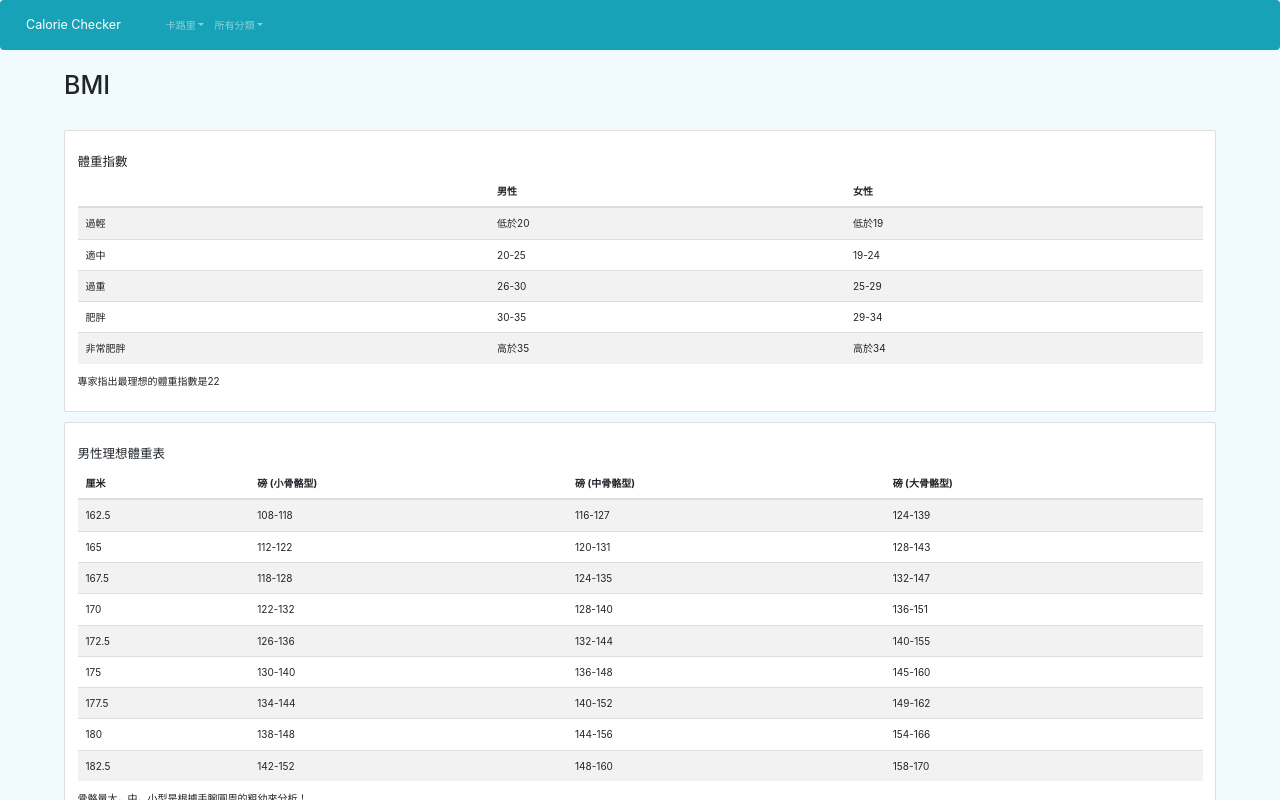
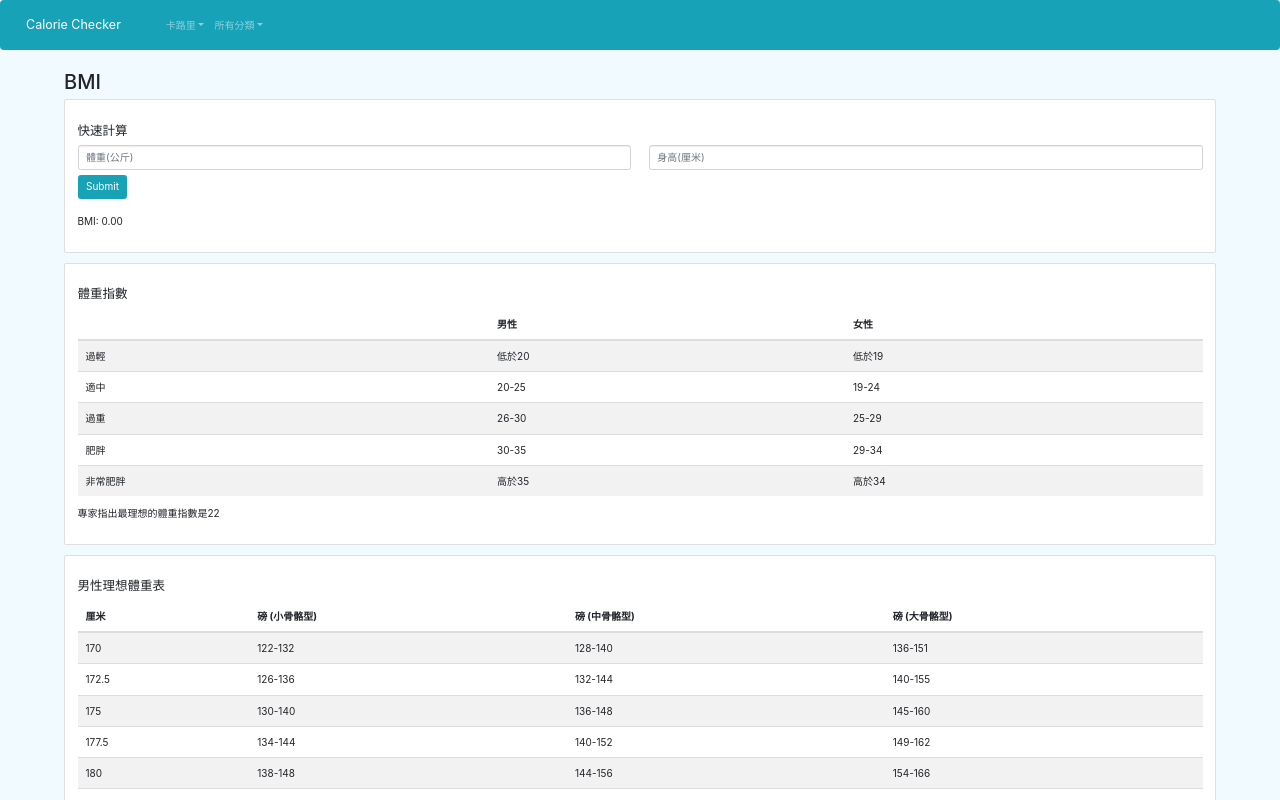
Before and after one commit to Louie-L/calorie-checker, a React (Create React App) app: page /bmi in a window 1280 px wide. Shown: the top 800 px of the page. Built offline with nearby package versions, Linux system fonts and the light colour scheme.

Commit message:
feat: add BMIForm

```diff
--- /dev/null
+++ b/src/components/calories/BMIForm.js
@@ -0,0 +1,52 @@
+import React from 'react';
+import { Row, Col, Form, Button } from 'react-bootstrap'
+
+class BMIForm extends React.Component {
+  state = {
+    weight: 0,
+    height: 0,
+    BMICalculated: 0,
+  };
+
+  handleWeightChange = (event) => {
+    this.setState({ weight: parseInt(event.target.value) });
+  };
+
+  handleHeightChange = (event) => {
+    this.setState({ height: parseInt(event.target.value) });
+  };
+
+  submitHandler = (event) => {
+    console.log(this.state)
+    event.preventDefault();
+
+    const weightEntered = this.state.weight;
+    const heightEntered = this.state.height;
+
+    const BMICalculated = weightEntered / heightEntered / heightEntered * 10000
+
+    this.setState({ BMICalculated: BMICalculated });
+  };
+
+  render() {
+    return (
+      <Form onSubmit={this.submitHandler}>
+        <Row className="mb-2">
+          <Col className="pr-1">
+            <Form.Control type="text" name="weight" required
+              onChange={this.handleWeightChange}
+              placeholder="體重(公斤)"/>
+          </Col>
+          <Col><Form.Control type="text" name="height" required
+            onChange={this.handleHeightChange}
+            placeholder="身高(厘米)"/>
+          </Col>
+        </Row>
+        <Button className="mb-4" variant="info" type="submit">Submit</Button>
+        <p>BMI: {parseFloat(this.state.BMICalculated).toFixed(2)}</p>
+      </Form>
+    );
+  }
+}
+
+export default BMIForm;
--- a/src/components/calories/CalorieCalculateForm.js
+++ b/src/components/calories/CalorieCalculateForm.js
@@ -16,23 +16,23 @@ class CalorieCalculateForm extends React.Component {
   };
 
   handleAgeChange = (event) => {
-    this.setState({ age: parseInt(event.target.value) });
+    this.setState({ age: parseFloat(event.target.value) });
   };
 
   handleWeightChange = (event) => {
-    this.setState({ weight: parseInt(event.target.value) });
+    this.setState({ weight: parseFloat(event.target.value) });
   };
 
   handleHeightChange = (event) => {
-    this.setState({ height: parseInt(event.target.value) });
+    this.setState({ height: parseFloat(event.target.value) });
   };
 
   handleActivityChange = (event) => {
-    this.setState({ activity: parseInt(event.target.value) });
+    this.setState({ activity: parseFloat(event.target.value) });
   };
 
   handleExerciseChange = (event) => {
-    this.setState({ exercise: parseInt(event.target.value) });
+    this.setState({ exercise: parseFloat(event.target.value) });
   };
 
   handleGoalChange = (event) => {
@@ -41,7 +41,6 @@ class CalorieCalculateForm extends React.Component {
 
 
   submitHandler = (event) => {
-    console.log(this.state)
     event.preventDefault();
 
     const ageEntered = this.state.age;
@@ -55,11 +54,11 @@ class CalorieCalculateForm extends React.Component {
     const PALCalculated = RMRCalculated * activityEntered
     const calorieNeeded = PALCalculated + exerciseEntered
     const calorieGoal = calorieNeeded * goalEntered
-
     this.setState({ RMRCalculated: RMRCalculated });
     this.setState({ PALCalculated: PALCalculated });
     this.setState({ calorieNeeded: calorieNeeded });
     this.setState({ calorieGoal: calorieGoal });
+    console.log(this.state)
   };
 
   render() {
@@ -74,11 +73,11 @@ class CalorieCalculateForm extends React.Component {
           <Col className="pr-1">
             <Form.Control type="text" name="weight" required
               onChange={this.handleWeightChange}
-              placeholder="體重"/>
+              placeholder="體重(公斤)"/>
           </Col>
           <Col><Form.Control type="text" name="height" required
             onChange={this.handleHeightChange}
-            placeholder="身高"/>
+            placeholder="身高(厘米)"/>
           </Col>
         </Row>
         <Row className="mb-2">
--- a/src/components/layout/CaloriesPage.js
+++ b/src/components/layout/CaloriesPage.js
@@ -26,7 +26,7 @@ function CaloriesPage(props) {
 
   return (
     <section>
-      <h1 className="mb-5">{props.title}</h1>
+      <h2>{props.title}</h2>
       <CalorieList calories={loadedCalories} />
     </section>
   );
--- a/src/pages/BMI.js
+++ b/src/pages/BMI.js
@@ -1,5 +1,6 @@
 import { Card } from 'react-bootstrap'
 import Datatable from "../components/ui/Datatable";
+import BMIForm from '../components/calories/BMIForm';
 
 const 體重指數 = [
     {
@@ -30,24 +31,6 @@ const 體重指數 = [
 ]
 
 const 男性理想體重表 = [
-    {
-        '厘米': 162.5,
-        '磅 (小骨骼型)': '108-118',
-        '磅 (中骨骼型)': '116-127',
-        '磅 (大骨骼型)': '124-139',
-    },
-    {
-        '厘米': 165.0,
-        '磅 (小骨骼型)': '112-122',
-        '磅 (中骨骼型)': '120-131',
-        '磅 (大骨骼型)': '128-143',
-    },
-    {
-        '厘米': 167.5,
-        '磅 (小骨骼型)': '118-128',
-        '磅 (中骨骼型)': '124-135',
-        '磅 (大骨骼型)': '132-147',
-    },
     {
         '厘米': 170.0,
         '磅 (小骨骼型)': '122-132',
@@ -108,7 +91,13 @@ const 骨骼量 = [
 function BMIPage() {
     return (
         <section className="mb-5">
-            <h1 className="mb-5">BMI</h1>
+            <h2>BMI</h2>
+            <Card className="mb-3">
+                <Card.Body>
+                    <Card.Title>快速計算</Card.Title>
+                    <BMIForm />
+                </Card.Body>
+            </Card>
             <Card className="mb-3">
                 <Card.Body>
                     <Card.Title>體重指數</Card.Title>
--- a/src/pages/CalorieCalculate.js
+++ b/src/pages/CalorieCalculate.js
@@ -48,7 +48,7 @@ const 運動消耗熱量 = [
 function CalorieCalculatePage() {
     return (
         <section className="mb-5">
-            <h1 className="mb-5">一天可以吃多少卡路里？</h1>
+            <h2 className="mb-4">一天可以吃多少卡路里？</h2>
             <p>每日熱量需求量取決於你的基因、年齡、體重、身體、日常活動及訓練計劃。</p>
             <Card className="mb-3">
                 <Card.Body>
--- a/src/pages/Favorites.js
+++ b/src/pages/Favorites.js
@@ -16,7 +16,7 @@ function FavoritesPage() {
 
   return (
     <section>
-      <h1>My Favorites</h1>
+      <h2>My Favorites</h2>
       {content}
     </section>
   );
--- a/src/pages/NewCalorie.js
+++ b/src/pages/NewCalorie.js
@@ -22,7 +22,7 @@ function NewCaloriePage() {
 
   return (
     <section>
-      <h1 className="mb-5">新增卡路里</h1>
+      <h2>新增卡路里</h2>
       <NewCalorieForm onAddCalorie={addCalorieHandler}/>
     </section>
   );
```
